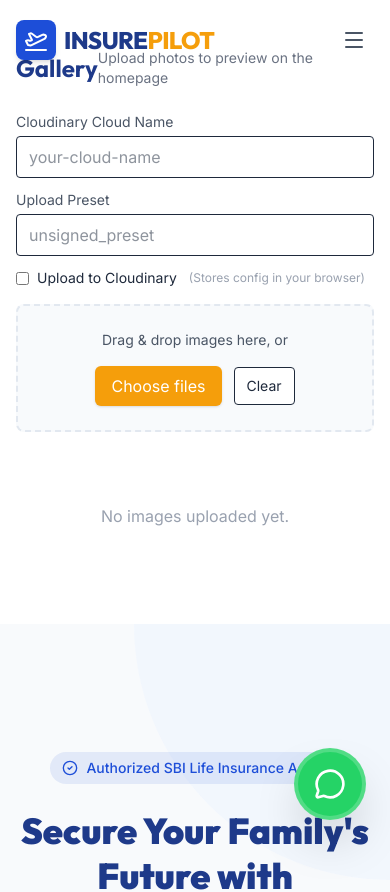
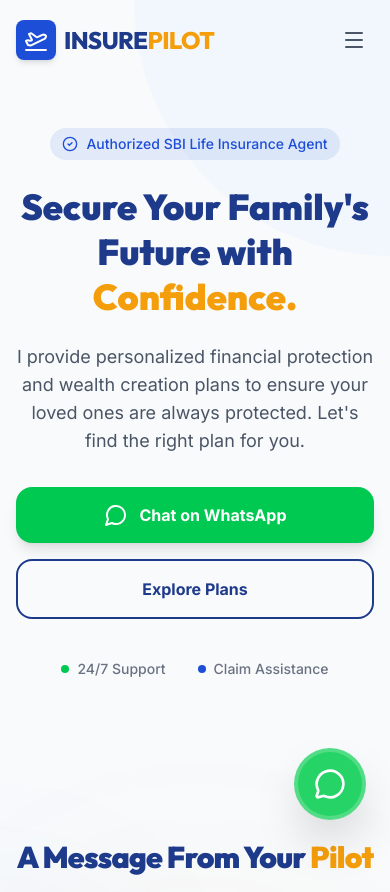
Before and after one commit to Insurepilot/InsurePilot, a React (Vite) app: page / in a window 390 px wide. Shown: the top 892 px of the page. Built offline with nearby package versions, Linux system fonts and the light colour scheme.

Commit message:
Remove Gallery from homepage and restore previous layout

```diff
--- a/src/App.tsx
+++ b/src/App.tsx
@@ -4,7 +4,6 @@
  */
 
 import Navigation from './components/Navigation';
-import Gallery from './components/Gallery';
 import Hero from './components/Hero';
 import IntroVideo from './components/IntroVideo';
 import About from './components/About';
@@ -18,7 +17,6 @@ export default function App() {
     <div className="min-h-screen bg-slate-50 flex flex-col font-sans selection:bg-sbi-blue/20 selection:text-sbi-dark">
       <Navigation />
       <main className="flex-grow">
-        <Gallery />
         <Hero />
         <IntroVideo />
         <About />
--- a/src/components/Gallery.tsx
+++ /dev/null
@@ -1,182 +0,0 @@
-import { useEffect, useRef, useState } from 'react';
-
-export default function Gallery() {
-  const [images, setImages] = useState<string[]>([]);
-  const inputRef = useRef<HTMLInputElement | null>(null);
-  const [cloudName, setCloudName] = useState<string>('');
-  const [uploadPreset, setUploadPreset] = useState<string>('');
-  const [useCloudinary, setUseCloudinary] = useState<boolean>(false);
-  const [uploading, setUploading] = useState<boolean>(false);
-
-  useEffect(() => {
-    try {
-      const raw = localStorage.getItem('insurepilot_gallery');
-      if (raw) setImages(JSON.parse(raw));
-    } catch (e) {
-      // ignore
-    }
-
-    try {
-      const cloudRaw = localStorage.getItem('insurepilot_cloud');
-      if (cloudRaw) {
-        const obj = JSON.parse(cloudRaw);
-        setCloudName(obj.cloudName || '');
-        setUploadPreset(obj.uploadPreset || '');
-        setUseCloudinary(!!(obj.cloudName && obj.uploadPreset));
-      }
-    } catch (e) {
-      // ignore
-    }
-  }, []);
-
-  useEffect(() => {
-    try {
-      localStorage.setItem('insurepilot_gallery', JSON.stringify(images));
-    } catch (e) {
-      // ignore
-    }
-  }, [images]);
-
-  useEffect(() => {
-    try {
-      localStorage.setItem('insurepilot_cloud', JSON.stringify({ cloudName, uploadPreset }));
-    } catch (e) {
-      // ignore
-    }
-  }, [cloudName, uploadPreset]);
-
-  const uploadToCloudinary = async (file: File) => {
-    if (!cloudName || !uploadPreset) throw new Error('Missing Cloudinary config');
-    const url = `https://api.cloudinary.com/v1_1/${cloudName}/upload`;
-    const fd = new FormData();
-    fd.append('file', file);
-    fd.append('upload_preset', uploadPreset);
-    const res = await fetch(url, { method: 'POST', body: fd });
-    if (!res.ok) throw new Error('Upload failed');
-    const json = await res.json();
-    return json.secure_url || json.url;
-  };
-
-  const handleFiles = async (files: FileList | null) => {
-    if (!files) return;
-    setUploading(true);
-    const results: string[] = [];
-
-    for (let i = 0; i < files.length; i++) {
-      const file = files[i];
-      try {
-        if (useCloudinary && cloudName && uploadPreset) {
-          const cloudUrl = await uploadToCloudinary(file);
-          results.push(cloudUrl);
-        } else {
-          const dataUrl = await new Promise<string>((res, rej) => {
-            const fr = new FileReader();
-            fr.onload = () => res(String(fr.result));
-            fr.onerror = () => rej();
-            fr.readAsDataURL(file);
-          });
-          results.push(dataUrl);
-        }
-      } catch (e) {
-        // fallback to dataURL
-        try {
-          const dataUrl = await new Promise<string>((res, rej) => {
-            const fr = new FileReader();
-            fr.onload = () => res(String(fr.result));
-            fr.onerror = () => rej();
-            fr.readAsDataURL(file);
-          });
-          results.push(dataUrl);
-        } catch (e) {
-          // skip
-        }
-      }
-    }
-
-    setImages((s) => [...results, ...s]);
-    setUploading(false);
-  };
-
-  const onInputChange = (e: React.ChangeEvent<HTMLInputElement>) => {
-    handleFiles(e.target.files);
-    if (inputRef.current) inputRef.current.value = '';
-  };
-
-  const onDrop = (e: React.DragEvent) => {
-    e.preventDefault();
-    handleFiles(e.dataTransfer.files);
-  };
-
-  const removeImage = (idx: number) => {
-    setImages((s) => s.filter((_, i) => i !== idx));
-  };
-
-  return (
-    <section className="py-12 bg-white">
-      <div className="max-w-5xl mx-auto px-4 sm:px-6 lg:px-8">
-        <div className="mb-6 flex items-center justify-between">
-          <h3 className="text-2xl font-bold text-sbi-dark">Gallery</h3>
-          <div className="text-sm text-gray-500">Upload photos to preview on the homepage</div>
-        </div>
-
-        <div className="mb-4 grid grid-cols-1 sm:grid-cols-3 gap-3 items-center">
-          <div className="col-span-1">
-            <label className="block text-sm text-gray-600">Cloudinary Cloud Name</label>
-            <input value={cloudName} onChange={(e) => setCloudName(e.target.value)} className="mt-1 w-full rounded border px-3 py-2" placeholder="your-cloud-name" />
-          </div>
-          <div className="col-span-1">
-            <label className="block text-sm text-gray-600">Upload Preset</label>
-            <input value={uploadPreset} onChange={(e) => setUploadPreset(e.target.value)} className="mt-1 w-full rounded border px-3 py-2" placeholder="unsigned_preset" />
-          </div>
-          <div className="col-span-1 flex items-center gap-3">
-            <label className="inline-flex items-center gap-2">
-              <input type="checkbox" checked={useCloudinary} onChange={(e) => setUseCloudinary(e.target.checked)} />
-              <span className="text-sm">Upload to Cloudinary</span>
-            </label>
-            <div className="text-xs text-gray-400">(Stores config in your browser)</div>
-          </div>
-        </div>
-
-         <div
-           onDrop={onDrop}
-           onDragOver={(e) => e.preventDefault()}
-           className="border-2 border-dashed border-slate-200 rounded-lg p-6 text-center bg-slate-50"
-         >
-           <p className="text-sm text-gray-600 mb-4">Drag & drop images here, or</p>
-           <div className="flex items-center justify-center gap-3">
-             <label className="cursor-pointer inline-flex items-center px-4 py-2 bg-sbi-amber text-white rounded-md shadow">
-               Choose files
-               <input ref={inputRef} onChange={onInputChange} type="file" accept="image/*" multiple className="hidden" />
-             </label>
-            <button
-              type="button"
-              onClick={() => setImages([])}
-              className="px-3 py-2 text-sm border rounded bg-white"
-            >
-              Clear
-            </button>
-            {uploading && <div className="ml-3 text-sm text-gray-500">Uploading...</div>}
-           </div>
-         </div>
-
-         <div className="mt-6 grid grid-cols-2 sm:grid-cols-3 md:grid-cols-4 gap-4">
-           {images.length === 0 && (
-             <div className="col-span-full text-center text-gray-400 py-12">No images uploaded yet.</div>
-           )}
-           {images.map((src, idx) => (
-             <div key={idx} className="relative rounded overflow-hidden bg-slate-100">
-               <img src={src} alt={`upload-${idx}`} className="w-full h-40 object-cover" />
-               <button
-                 onClick={() => removeImage(idx)}
-                 className="absolute top-2 right-2 bg-white/80 rounded-full p-1 shadow"
-                 aria-label="Remove"
-               >
-                 ✕
-               </button>
-             </div>
-           ))}
-         </div>
-       </div>
-     </section>
-   );
- }
```
